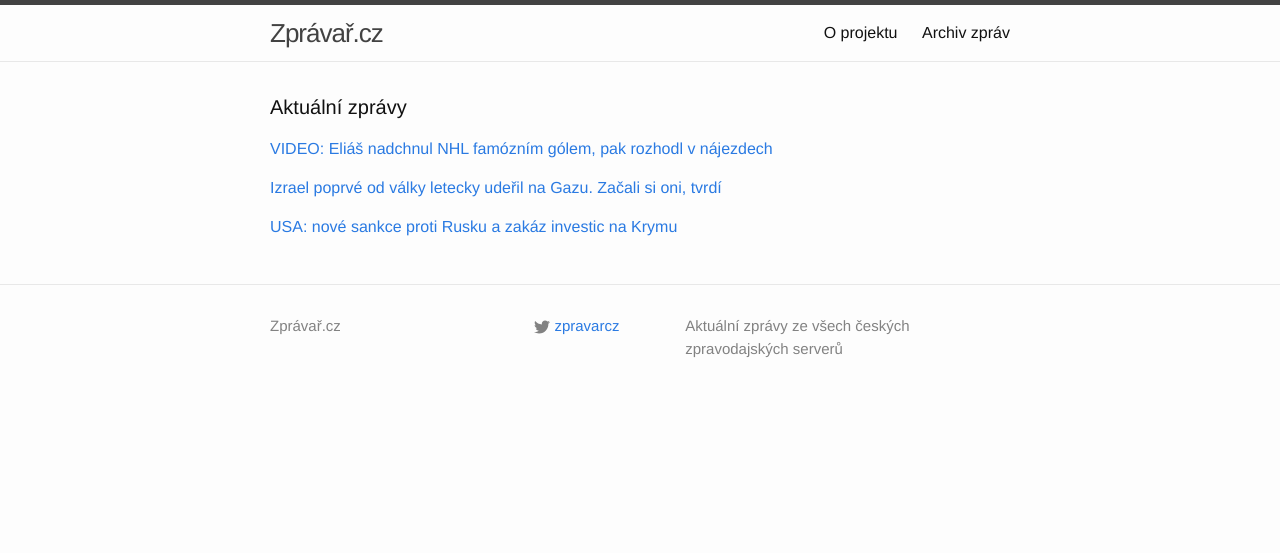
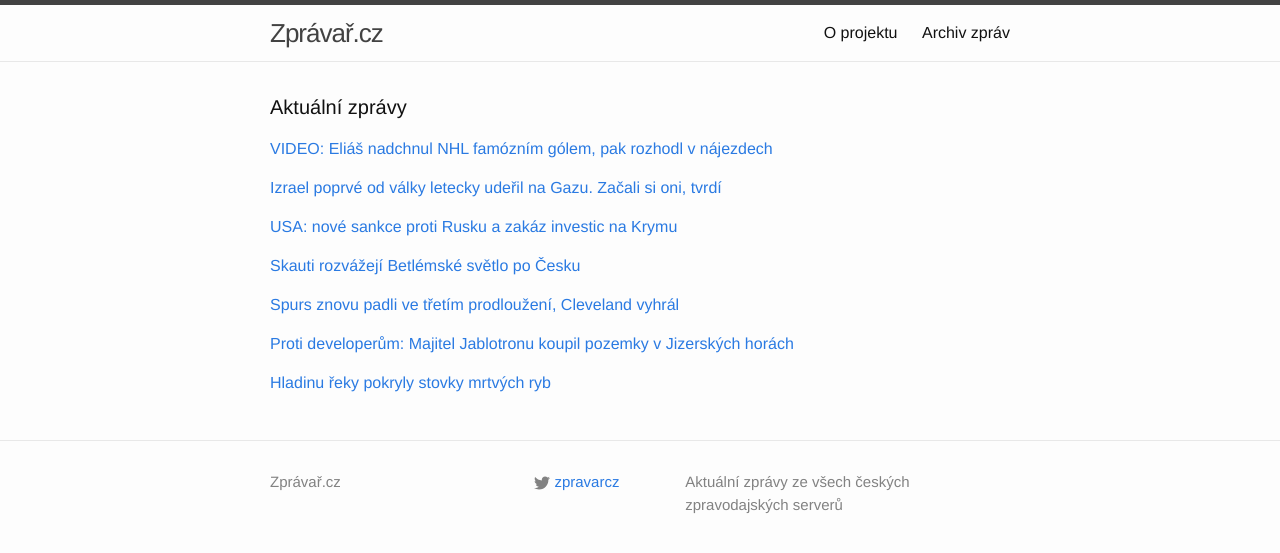
Before and after one commit to adliska/zpravar, a Jekyll site: the page built from index.html, in a window 1280 px wide. Shown: the top 553 px of the page. Built offline with Jekyll 4.4.1, drawn with Linux system fonts in a browser that asks for light colours.

Commit message:
zpravar news update

```diff
--- a/index.html
+++ b/index.html
@@ -38,4 +38,35 @@ layout: default
 <li><a href=http://www.denik.cz/ekonomika/kanada-zavadi-nove-sankce-vuci-rusku-dotknou-se-i-tezby-ropy-20141220.html>Kanada zavádí nové sankce vůči Rusku, dotknou se i těžby ropy - www.denik.cz</a></li>
 <li><a href=http://www.ceskatelevize.cz/ct24/svet/296055-usa-a-kanada-hlasi-dalsi-protiruske-sankce/>USA a Kanada hlásí další protiruské sankce - www.ceskatelevize.cz</a></li>
 </ul>
+</div><p><a href="javascript:;" onclick="toggle_visibility('zpravy3')">Skauti rozvážejí Betlémské světlo po Česku </a></p>
+<div id="zpravy3" style="display:none">
+<ul>
+<li><a href=http://www.novinky.cz/domaci/356936-skauti-rozvazeji-betlemske-svetlo-po-cesku.html>Skauti rozvážejí Betlémské světlo po Česku  - www.novinky.cz</a></li>
+<li><a href=http://www.lidovky.cz/skauti-z-brna-zacali-rozvazet-betlemske-svetlo-do-celeho-ceska-p7c-/zpravy-domov.aspx?c=A141220_090557_ln_domov_sho>Betlémské světlo se line Českem. Rozváží jej skauti i tramvaje  - www.lidovky.cz</a></li>
+<li><a href=http://zpravy.aktualne.cz/domaci/betlemske-svetlo-se-rozjelo-do-celeho-ceska-pomahaji-skauti/r~d46f79aa882411e4833a0025900fea04/>Betlémské světlo se rozjelo do celého Česka, pomáhají Skauti - zpravy.aktualne.cz</a></li>
+<li><a href=http://www.ceskenoviny.cz/zpravy/zpravy/skauti-z-brna-zacali-rozvazet-betlemske-svetlo-do-celeho-ceska/1161134>Skauti z Brna začali rozvážet Betlémské světlo do celého Česka - www.ceskenoviny.cz</a></li>
+<li><a href=http://www.denik.cz/z_domova/skauti-z-brna-zacali-rozvazet-betlemske-svetlo-do-celeho-ceska-20141220.html>Skauti z Brna začali rozvážet Betlémské světlo do celého Česka - www.denik.cz</a></li>
+</ul>
+</div><p><a href="javascript:;" onclick="toggle_visibility('zpravy4')">Spurs znovu padli ve třetím prodloužení, Cleveland vyhrál</a></p>
+<div id="zpravy4" style="display:none">
+<ul>
+<li><a href=http://sport.aktualne.cz/spurs-znovu-padli-ve-tretim-prodlouzeni-cleveland-vyhral/r~16a2154a882411e486b9002590604f2e/>Spurs znovu padli ve třetím prodloužení, Cleveland vyhrál - sport.aktualne.cz</a></li>
+<li><a href=http://sport.idnes.cz/vysledky-nba-c9b-/basket.aspx?c=A141220_093928_sport-basket_ald>San Antoniu to v prodloužení nejde. Tentokrát prohrálo s Portlandem - sport.idnes.cz</a></li>
+<li><a href=http://www.denik.cz/ostatni_sport/smolari-duncan-a-spol-menili-kroniky-nba-jejich-san-antonio-opet-padlo-20141220.html>Smolaři. Duncan a spol. měnili kroniky NBA, jejich San Antonio opět padlo - www.denik.cz</a></li>
+<li><a href=http://www.sportovninoviny.cz/zpravy/obhajci-titulu-ze-san-antonia-znovu-padli-ve-tretim-prodlouzeni/1161145>Obhájci titulu ze San Antonia znovu padli ve třetím prodloužení - www.sportovninoviny.cz</a></li>
+</ul>
+</div><p><a href="javascript:;" onclick="toggle_visibility('zpravy5')">Proti developerům: Majitel Jablotronu koupil pozemky v Jizerských horách</a></p>
+<div id="zpravy5" style="display:none">
+<ul>
+<li><a href=http://zpravy.e15.cz/domaci/ekonomika/proti-developerum-majitel-jablotronu-koupil-pozemky-v-jizerskych-horach-1147702>Proti developerům: Majitel Jablotronu koupil pozemky v Jizerských horách - zpravy.e15.cz</a></li>
+<li><a href=http://zpravy.e15.cz/domaci/ekonomika/majitel-jablotronu-koupil-pozemky-v-jizerskych-horach-chce-je-chranit-pred-developery-1147702>Majitel Jablotronu koupil pozemky v Jizerských horách. Chce je chránit před developery - zpravy.e15.cz</a></li>
+<li><a href=http://www.financninoviny.cz/zpravodajstvi/zpravy/majitel-jablotronu-koupil-pozemky-v-jizerskych-horach/1161131>Majitel Jablotronu koupil pozemky v Jizerských horách - www.financninoviny.cz</a></li>
+</ul>
+</div><p><a href="javascript:;" onclick="toggle_visibility('zpravy6')">Hladinu řeky pokryly stovky mrtvých ryb</a></p>
+<div id="zpravy6" style="display:none">
+<ul>
+<li><a href=http://www.novinky.cz/koktejl/356925-hladinu-reky-pokryly-stovky-mrtvych-ryb.html>Hladinu řeky pokryly stovky mrtvých ryb - www.novinky.cz</a></li>
+<li><a href=http://www.novinky.cz/koktejl/356925-stovky-mrtvych-ryb-na-hladine-rio-grande.html>Stovky mrtvých ryb na hladině Rio Grande - www.novinky.cz</a></li>
+<li><a href=http://www.novinky.cz/koktejl/356925-stovky-mrtvych-ryb-pokryly-hladinu-rio-grande.html>Stovky mrtvých ryb pokryly hladinu Rio Grande - www.novinky.cz</a></li>
+</ul>
 </div></div>
```
